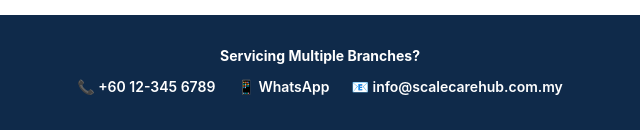
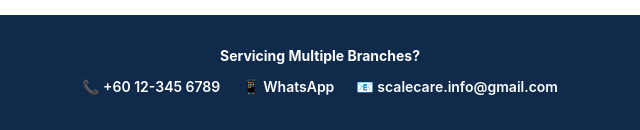
Before and after one commit to rdyb87/myscalecare, a plain HTML site: page industries.html in a window 1280 px wide. Shown: the part 720-850 px from the top of the page, 320-960 px from the left. Drawn offline with Linux system fonts and the light colour scheme.

Commit message:
Update industries.html

```diff
--- a/industries.html
+++ b/industries.html
@@ -51,7 +51,7 @@
     <div class="sch-contact-row">
       <a href="tel:+60123456789">📞 +60 12-345 6789</a>
       <a href="https://wa.me/60123456789" target="_blank">📱 WhatsApp</a>
-      <a href="mailto:info@scalecarehub.com.my">📧 info@scalecarehub.com.my</a>
+      <a href="mailto:info@scalecarehub.com.my">📧 scalecare.info@gmail.com</a>
     </div>
   </div>
 </div>
```
